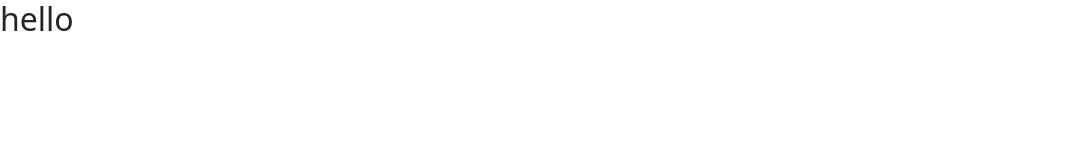
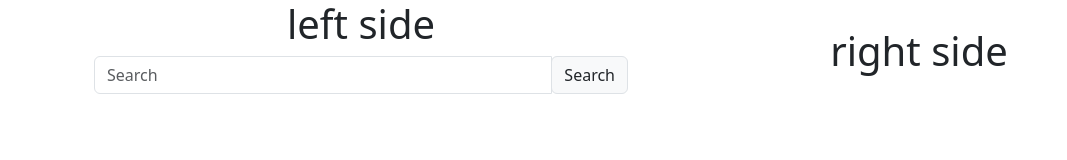
Before and after one commit to MUHAMMADSabbirHossain/sportsDB-DOM, a plain HTML site: page index.html in a window 1280 px wide. Shown: the whole page, without its empty margins (0-1067 px from the left). Drawn offline with nearby package versions, Linux system fonts and the light colour scheme.

Commit message:
api fetch

```diff
--- a/app.js
+++ b/app.js
@@ -0,0 +1,10 @@
+const allPlayers = () => {
+    const searchValue = document.getElementById('search-box').value;
+
+    const url = `https://www.thesportsdb.com/api/v1/json/3/searchplayers.php?p=${searchValue}`;
+    console.log(url);
+    fetch(url)
+        .then(res => res.json())
+        .then(data => console.log(data));
+    console.log(searchValue);
+};
--- a/index.html
+++ b/index.html
@@ -15,7 +15,28 @@
 </head>
 
 <body>
-    <h2>hello</h2>
+    <header></header>
+    <main>
+        <div class="container w-100 m-auto">
+            <div class="row w-100 m-auto">
+                <div class="col-md-6 m-auto text-center">
+                    <h1>left side</h1>
+                    <div class="input-group mb-3">
+                        <input id="search-box" type="text" class="form-control" placeholder="Search" aria-label="Search"
+                            aria-describedby="basic-addon2">
+                        <div class="input-group-append">
+                            <span onclick="allPlayers()" class="input-group-text" id="search-btn">Search</span>
+                        </div>
+                    </div>
+                </div>
+
+                <div class="col-md-6 m-auto text-center">
+                    <h1>right side</h1>
+                </div>
+            </div>
+        </div>
+    </main>
+    <footer></footer>
 
     <!-- js file link -->
     <script src="./app.js"></script>
```
